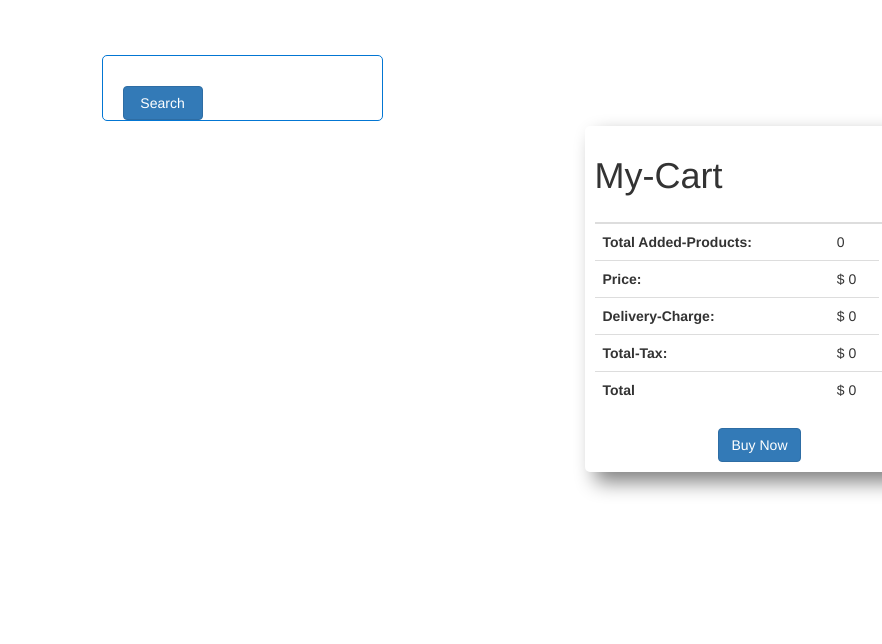
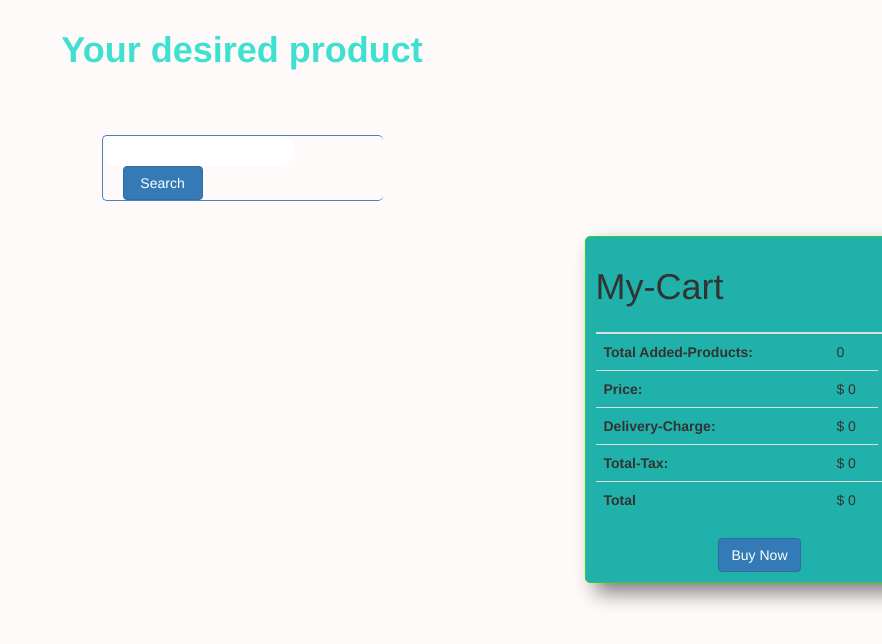
Before and after one commit to nishat-tasnim-nahid/ranga-store7, a plain HTML site: page index.html in a window 1280 px wide. Shown: the whole page, without its empty margins (398-1280 px from the left). Drawn offline with nearby package versions, Linux system fonts and the light colour scheme; no server answers.

Commit message:
change title and card shadow,coloured cart

```diff
--- a/css/style.css
+++ b/css/style.css
@@ -1,6 +1,15 @@
 body {
   overflow-x: hidden;
   font-family: "Montserrat", sans-serif;
+
+}
+.body-part{
+  background-color: snow;
+}
+#header-part{
+  color: turquoise;
+  text-align: center;
+  margin-top: 30px;
 }
 .search-field {
   border: none;
@@ -13,12 +22,13 @@ body {
   border: none;
 }
 .search-box {
-  border: 1px solid rgb(3, 118, 211);
+  border: 1px solid steelblue;
   width: 281px;
   border-radius: 5px;
   margin: auto;
   margin-top: 50px;
-  /* border-right: none; */
+  margin-bottom: 30px;
+  border-right: none;
 }
 .search-button {
   width: 80px;
@@ -35,15 +45,17 @@ body {
   margin: auto;
   align-items: center;
   justify-content: center;
+
 }
 .single-product {
   padding: 10px;
   transition: 0.6s;
+
 }
 .single-product:hover {
   box-shadow: 4px 4px 7px gray;
   border-radius: 10px;
-  border: 1px solid cyan;
+  border: 2px solid limegreen;
 }
 .product-image {
   width: 150px;
@@ -51,12 +63,13 @@ body {
 }
 .cart {
   width: 350px;
-  /* border: 1px solid green; */
+  border: 1px solid limegreen;
   padding: 10px;
   box-shadow: 10px 10px 20px gray;
   border-radius: 5px;
   margin-right: 30px;
   position: fixed;
+  background-color: lightseagreen;
 }
 .cart-main {
   padding-right: 30px;
@@ -68,12 +81,13 @@ body {
   }
   .cart {
     width: 300px;
-    /* border: 1px solid green; */
+    border: 1px solid limegreen;
     padding: 10px;
     box-shadow: 10px 10px 20px gray;
     border-radius: 5px;
     margin-right: 30px;
     position: fixed;
+    background-color: lightseagreen;
   }
   .cart-main {
     padding-right: 10px;
--- a/index.html
+++ b/index.html
@@ -5,7 +5,7 @@
   <meta charset="UTF-8" />
   <meta http-equiv="X-UA-Compatible" content="IE=edge" />
   <meta name="viewport" content="width=device-width, initial-scale=1.0" />
-  <title>FakeStore</title>
+  <title>Amaze Store</title>
   <link rel="stylesheet" href="./css/style.css" />
   <!-- Latest compiled and minified CSS -->
   <link rel="stylesheet" href="https://maxcdn.bootstrapcdn.com/bootstrap/3.3.7/css/bootstrap.min.css"
@@ -17,8 +17,10 @@
   <link href="https://fonts.googleapis.com/css2?family=Montserrat:wght@300;400;500&display=swap" rel="stylesheet" />
 </head>
 
-<body>
-  <header></header>
+<body class="body-part">
+  <header>
+    <h1 id="header-part"><b>Your desired product</b></h1>
+  </header>
   <main class="main">
     <!-- search field -->
     <div class="search-field">
@@ -31,7 +33,7 @@
       </div>
     </div>
     <div class="row">
-      <!-- products cart field -->
+      <!-- products card field -->
       <div class="col-md-9 col-lg-9 col-sm-7">
         <div id="all-products" class="">
         </div>
```
